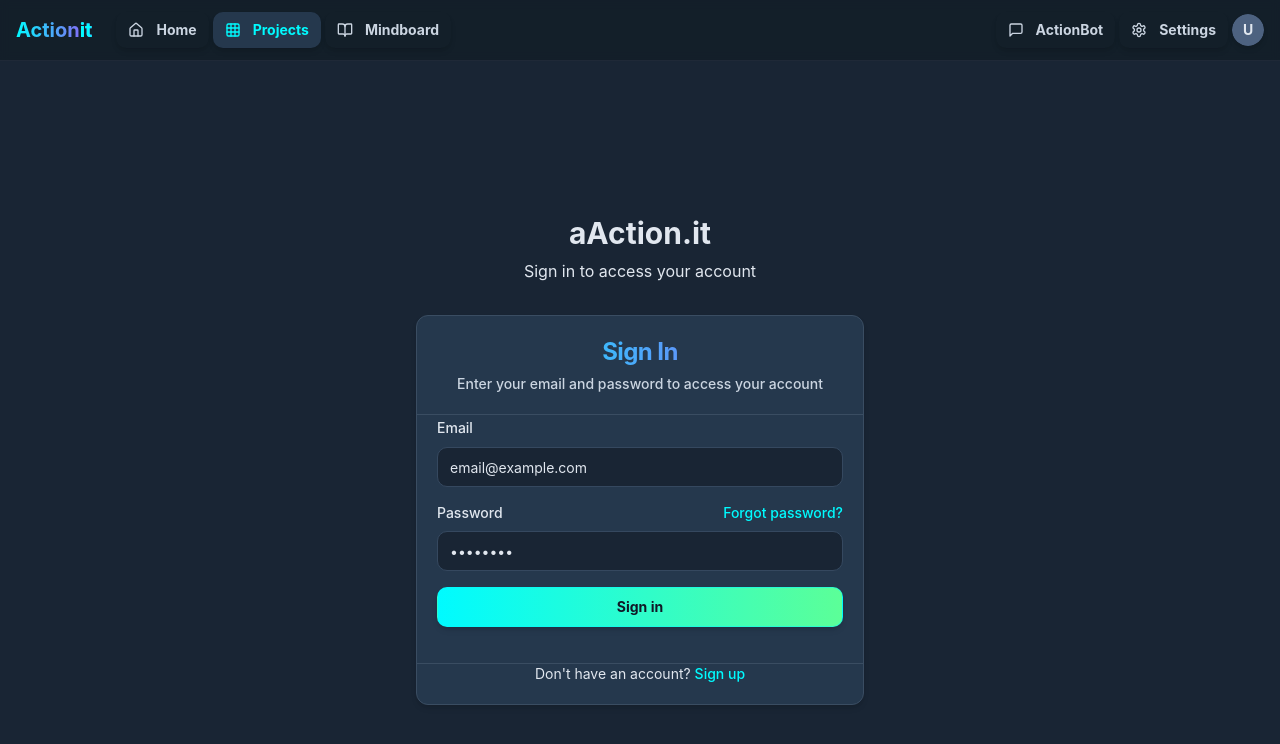
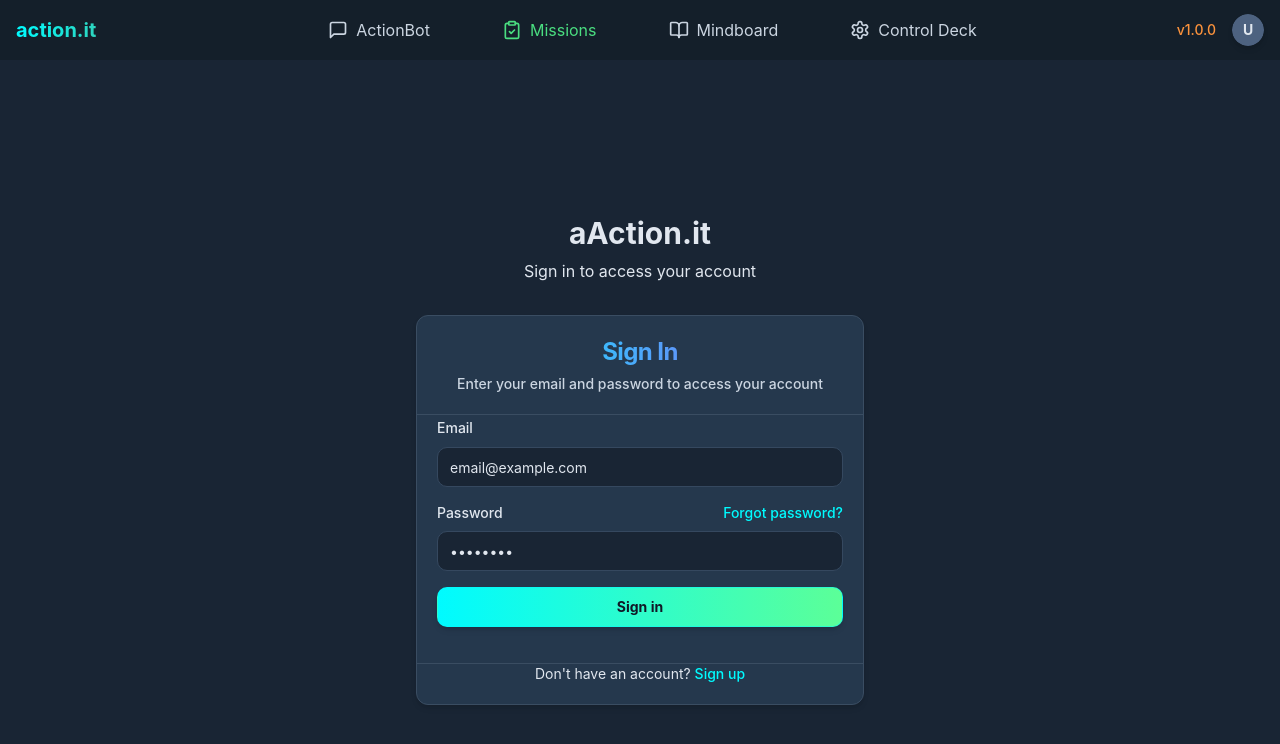
Before and after one commit to Cyborg-Hawk-AI/crm-cortex-assistant, a React (Vite) app: page /login in a window 1280 px wide. Shown: the top 744 px of the page. Built offline with nearby package versions, Linux system fonts and the light colour scheme.

Commit message:
Refactor: Restore top navigation bar
Restores the top navigation bar to its previous design, based on a provided screenshot.

```diff
--- a/src/App.tsx
+++ b/src/App.tsx
@@ -34,6 +34,7 @@ function App() {
     <Router>
       <QueryClientProvider client={queryClient}>
         <AuthProvider>
+          <div className="min-h-screen bg-[#171C24]">
             <Header activeTab={activeTab} setActiveTab={setActiveTab} />
             <div className="pt-[60px]"> {/* Add padding to account for fixed header */}
               <Routes>
@@ -56,6 +57,7 @@ function App() {
               </Routes>
             </div>
             <Toaster />
+          </div>
         </AuthProvider>
       </QueryClientProvider>
     </Router>
--- a/src/components/Header.tsx
+++ b/src/components/Header.tsx
@@ -2,13 +2,11 @@
 import React from 'react';
 import { useNavigate, useLocation } from 'react-router-dom';
 import {
+  MessageSquare,
+  ClipboardCheck,
   BookOpen,
-  Grid3X3,
-  Home,
-  MessageSquare,
   Settings
 } from 'lucide-react';
-import { Button } from '@/components/ui/button';
 import { UserMenu } from '@/components/UserMenu';
 
 interface HeaderProps {
@@ -24,7 +22,7 @@ export function Header({ activeTab, setActiveTab }: HeaderProps) {
     setActiveTab(tab);
 
     // Update route based on the tab
-    if (tab === 'projects') {
+    if (tab === 'projects' || tab === 'missions') {
       navigate('/projects');
     } else if (tab === 'mindboard') {
       navigate('/mindboard');
@@ -38,77 +36,62 @@ export function Header({ activeTab, setActiveTab }: HeaderProps) {
   };
 
   return (
-    <header className="border-b border-gray-800 bg-[#141F2A]/95 backdrop-blur-sm fixed top-0 left-0 right-0 z-50">
+    <header className="bg-[#141F2A] fixed top-0 left-0 right-0 z-50">
       <div className="container flex justify-between items-center h-[60px]">
         <div className="flex items-center">
-          <div className="text-xl font-bold mr-6 bg-clip-text text-transparent bg-gradient-to-r from-neon-aqua to-neon-purple">
-            Action<span className="text-neon-aqua">it</span>
+          <div className="text-xl font-bold mr-8">
+            <span className="bg-clip-text text-transparent bg-gradient-to-r from-neon-aqua to-teal-400">
+              action.it
+            </span>
           </div>
-
-          <nav className="flex space-x-1 transition-all">
-            <Button
-              variant="ghost"
-              size="sm"
-              className={`hover:bg-[#25384D] ${
-                activeTab === 'main' ? 'bg-[#25384D] text-neon-aqua' : 'text-[#CBD5E1]'
-              }`}
-              onClick={() => handleTabChange('main')}
-            >
-              <Home className="h-4 w-4 mr-1" />
-              Home
-            </Button>
-
-            <Button
-              variant="ghost"
-              size="sm"
-              className={`hover:bg-[#25384D] ${
-                activeTab === 'projects' ? 'bg-[#25384D] text-neon-aqua' : 'text-[#CBD5E1]'
-              }`}
-              onClick={() => handleTabChange('projects')}
-            >
-              <Grid3X3 className="h-4 w-4 mr-1" />
-              Projects
-            </Button>
-
-            <Button
-              variant="ghost"
-              size="sm"
-              className={`hover:bg-[#25384D] ${
-                activeTab === 'mindboard' ? 'bg-[#25384D] text-neon-aqua' : 'text-[#CBD5E1]'
-              }`}
-              onClick={() => handleTabChange('mindboard')}
-            >
-              <BookOpen className="h-4 w-4 mr-1" />
-              Mindboard
-            </Button>
-          </nav>
         </div>
 
-        <div className="flex items-center space-x-1">
-          <Button
-            variant="ghost"
-            size="sm"
-            className={`hover:bg-[#25384D] ${
-              activeTab === 'chat' ? 'bg-[#25384D] text-neon-aqua' : 'text-[#CBD5E1]'
-            }`}
+        <nav className="flex space-x-6 transition-all">
+          <button
+            className={`py-4 px-6 flex items-center ${
+              activeTab === 'chat' ? 'text-purple-400' : 'text-[#CBD5E1]'
+            } hover:bg-[#1C2A3A] transition-colors`}
             onClick={() => handleTabChange('chat')}
           >
-            <MessageSquare className="h-4 w-4 mr-1" />
+            <MessageSquare className="h-5 w-5 mr-2" />
             ActionBot
-          </Button>
+          </button>
 
-          <Button
-            variant="ghost"
-            size="sm"
-            className={`hover:bg-[#25384D] ${
-              activeTab === 'settings' ? 'bg-[#25384D] text-neon-aqua' : 'text-[#CBD5E1]'
-            }`}
+          <button
+            className={`py-4 px-6 flex items-center ${
+              activeTab === 'projects' ? 'text-green-400' : 'text-[#CBD5E1]'
+            } hover:bg-[#1C2A3A] transition-colors`}
+            onClick={() => handleTabChange('projects')}
+          >
+            <ClipboardCheck className="h-5 w-5 mr-2" />
+            Missions
+          </button>
+
+          <button
+            className={`py-4 px-6 flex items-center ${
+              activeTab === 'mindboard' ? 'text-blue-400' : 'text-[#CBD5E1]'
+            } hover:bg-[#1C2A3A] transition-colors`}
+            onClick={() => handleTabChange('mindboard')}
+          >
+            <BookOpen className="h-5 w-5 mr-2" />
+            Mindboard
+          </button>
+
+          <button
+            className={`py-4 px-6 flex items-center ${
+              activeTab === 'settings' ? 'text-orange-400' : 'text-[#CBD5E1]'
+            } hover:bg-[#1C2A3A] transition-colors`}
             onClick={() => handleTabChange('settings')}
           >
-            <Settings className="h-4 w-4 mr-1" />
-            Settings
-          </Button>
+            <Settings className="h-5 w-5 mr-2" />
+            Control Deck
+          </button>
+        </nav>
 
+        <div className="flex items-center">
+          <div className="text-sm font-medium text-orange-400 mr-4">
+            v1.0.0
+          </div>
           <UserMenu />
         </div>
       </div>
--- a/src/pages/Index.tsx
+++ b/src/pages/Index.tsx
@@ -1,8 +1,6 @@
-
 import { useState, useEffect } from 'react';
 import { motion, AnimatePresence } from 'framer-motion';
-import { BookOpen, LogOut } from 'lucide-react';
-import { Header } from '@/components/Header';
+import { LogOut } from 'lucide-react';
 import { ChatLayout } from '@/components/ChatLayout';
 import { ScratchpadNotes } from '@/components/ScratchpadNotes';
 import { Button } from '@/components/ui/button';
@@ -33,7 +31,6 @@ export default function Index() {
   const [isTaskEditorOpen, setIsTaskEditorOpen] = useState(false);
   const [openCreateTask, setOpenCreateTask] = useState(false);
 
-  // Process location state for navigation and task opening
   useEffect(() => {
     const state = location.state as {
       openTaskId?: string;
@@ -66,21 +63,6 @@ export default function Index() {
     setActiveTab('scratchpad');
   };
 
-  const handleSetActiveTab = (tab: string) => {
-    setActiveTab(tab);
-
-    // Navigate to appropriate route when tab changes
-    if (tab === 'missions') {
-      navigate('/missions');
-    } else if (tab === 'projects') {
-      navigate('/projects');
-    }
-  };
-
-  const handleCloseTaskEditor = () => {
-    setIsTaskEditorOpen(false);
-  };
-
   const handleSignOut = async () => {
     try {
       await signOut();
@@ -104,10 +86,12 @@ export default function Index() {
     setIsTaskEditorOpen(true);
   };
 
+  const handleCloseTaskEditor = () => {
+    setIsTaskEditorOpen(false);
+  };
+
   return (
     <div className="min-h-screen flex flex-col bg-[#1C2A3A] text-[#F1F5F9]">
-      <Header activeTab={activeTab} setActiveTab={handleSetActiveTab} />
-
       <main className="flex-1 container py-4 max-w-6xl">
         <AnimatePresence mode="wait">
           {activeTab === 'main' && (
```
Lines whose indentation alone changed are shown as unchanged.
